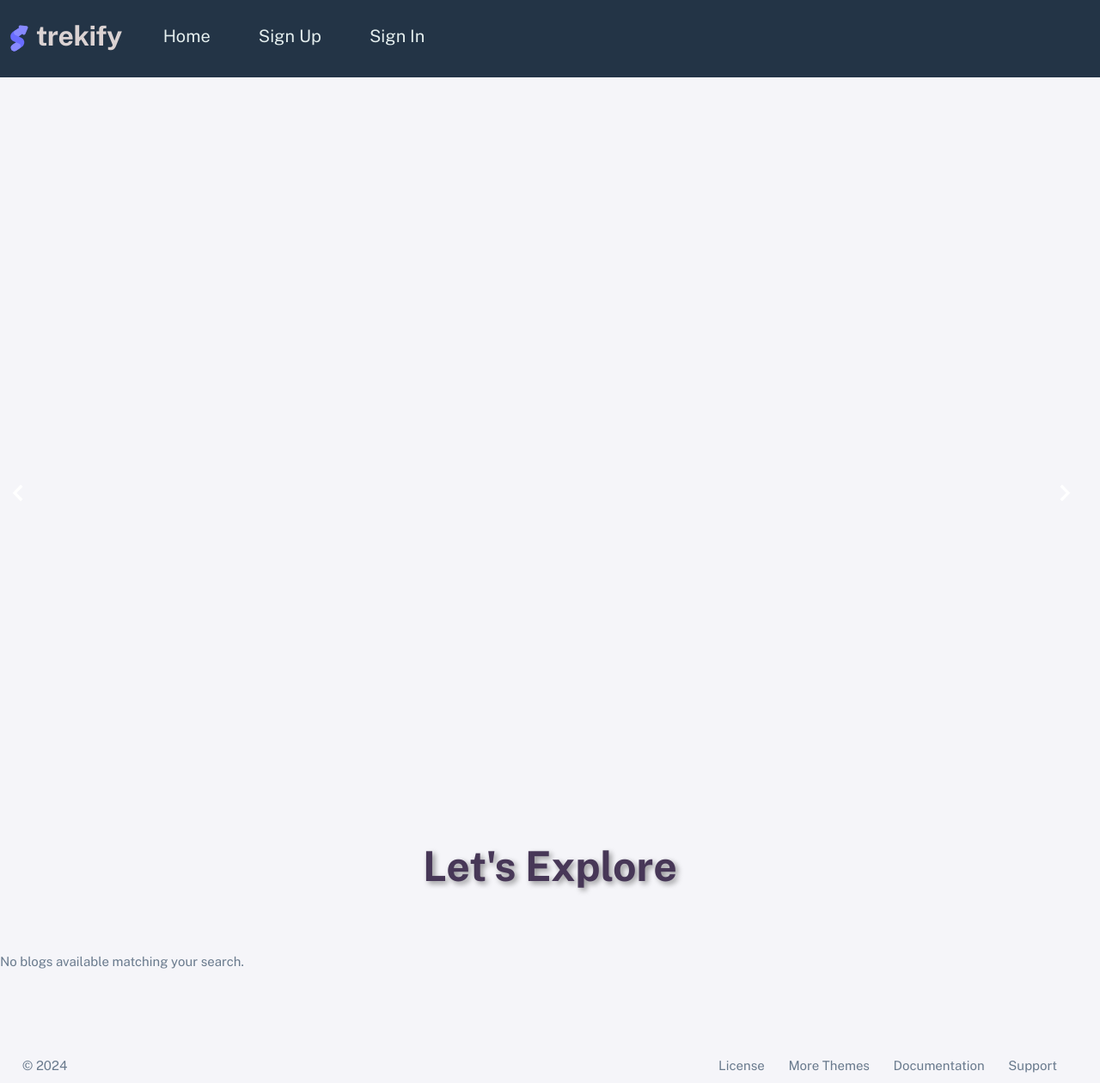
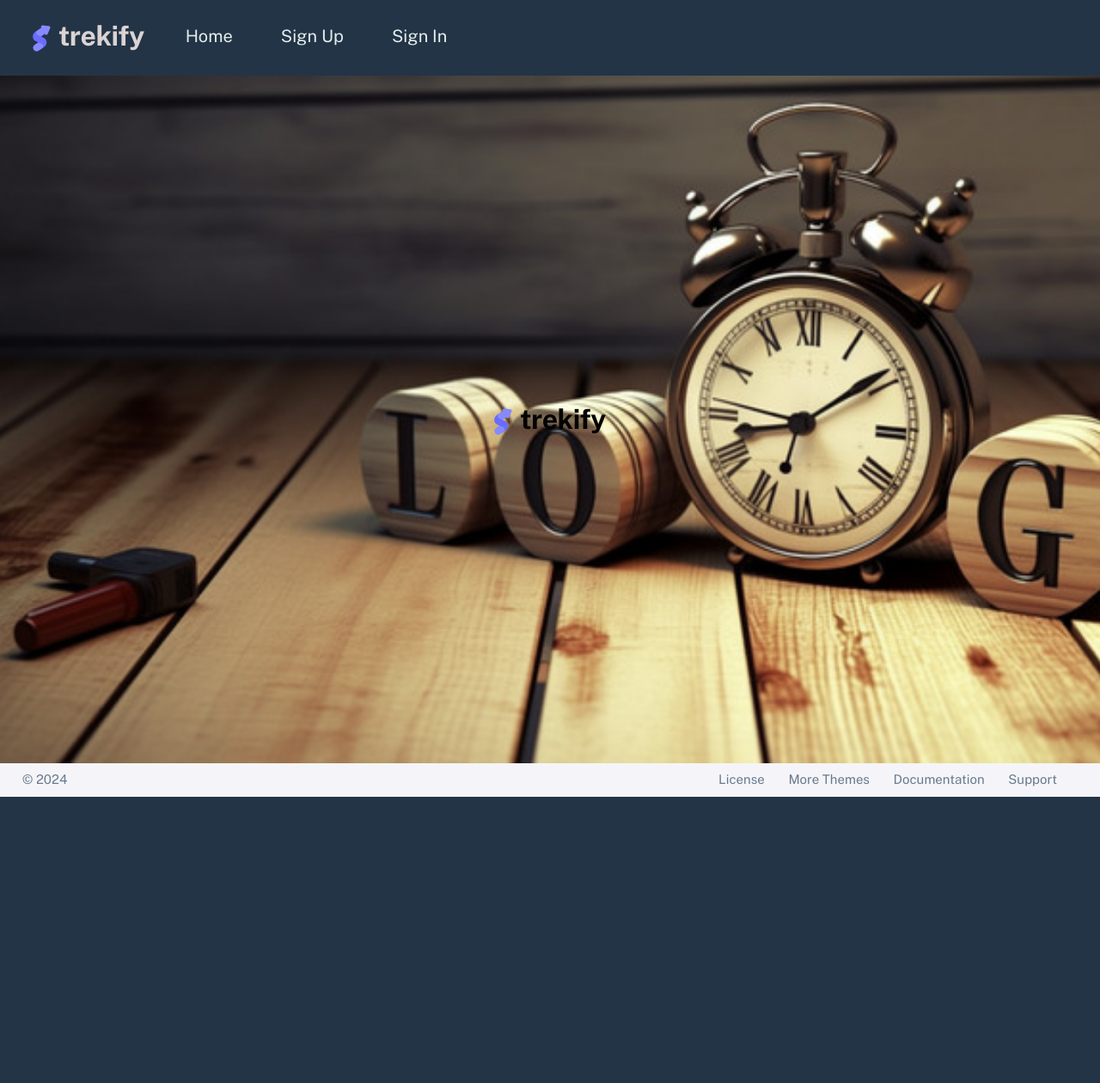
Before and after one commit to Shiljababu/BlogProject, a Django app: page / in a window 1280 px wide. Shown: the whole page at 86% size. After the commit the page ends 927 px from the top, so only its background shows below. Run offline with Django 5.2, Linux system fonts and the light colour scheme; some libraries are stand-ins or nearby versions.

Commit message:
first commit

```diff
--- a/sitevisitor/templates/sitevisitor/site_home.html
+++ b/sitevisitor/templates/sitevisitor/site_home.html
@@ -2,276 +2,101 @@
 {% extends 'sitevisitor/site_base.html' %}
 {% load static %}
 {% block title %}
-    Blog | UserHome
+    Blog | SiteHome
 {% endblock %}
 {% block content %}
 
-<!-- Include Font Awesome -->
-<link rel="stylesheet" href="https://cdnjs.cloudflare.com/ajax/libs/font-awesome/5.15.4/css/all.min.css">
+<div class="container-xxl background-image d-flex justify-content-center align-items-center" style="margin-top: -10px;">
+    <div class="text-center">
+        <!-- TrekiFy Logo -->
+        <div class="app-brand demo logo-background">
+            <a href="index.html" class="app-brand-link">
+                <span class="app-brand-logo demo">
+                    <svg
+                      width="200%"
+                      height="200%"
+                      viewBox="0 0 25 42"
+                      version="1.1"
+                      xmlns="http://www.w3.org/2000/svg"
+                      xmlns:xlink="http://www.w3.org/1999/xlink">
+                        <!-- SVG paths here -->
+                         <!-- Logo -->
 
-<!-- Main Content Wrapper -->
-<div class="page-content">
+                      <defs>
+                        <path
+                          d="M13.7918663,0.358365126 L3.39788168,7.44174259 C0.566865006,9.69408886 -0.379795268,12.4788597 0.557900856,15.7960551 C0.68998853,16.2305145 1.09562888,17.7872135 3.12357076,19.2293357 C3.8146334,19.7207684 5.32369333,20.3834223 7.65075054,21.2172976 L7.59773219,21.2525164 L2.63468769,24.5493413 C0.445452254,26.3002124 0.0884951797,28.5083815 1.56381646,31.1738486 C2.83770406,32.8170431 5.20850219,33.2640127 7.09180128,32.5391577 C8.347334,32.0559211 11.4559176,30.0011079 16.4175519,26.3747182 C18.0338572,24.4997857 18.6973423,22.4544883 18.4080071,20.2388261 C17.963753,17.5346866 16.1776345,15.5799961 13.0496516,14.3747546 L10.9194936,13.4715819 L18.6192054,7.984237 L13.7918663,0.358365126 Z"
+                          id="path-1"
+                        ></path>
+                        <path
+                          d="M5.47320593,6.00457225 C4.05321814,8.216144 4.36334763,10.0722806 6.40359441,11.5729822 C8.61520715,12.571656 10.0999176,13.2171421 10.8577257,13.5094407 L15.5088241,14.433041 L18.6192054,7.984237 C15.5364148,3.11535317 13.9273018,0.573395879 13.7918663,0.358365126 C13.5790555,0.511491653 10.8061687,2.3935607 5.47320593,6.00457225 Z"
+                          id="path-3"
+                        ></path>
+                        <path
+                          d="M7.50063644,21.2294429 L12.3234468,23.3159332 C14.1688022,24.7579751 14.397098,26.4880487 13.008334,28.506154 C11.6195701,30.5242593 10.3099883,31.790241 9.07958868,32.3040991 C5.78142938,33.4346997 4.13234973,34 4.13234973,34 C4.13234973,34 2.75489982,33.0538207 2.37032616e-14,31.1614621 C-0.55822714,27.8186216 -0.55822714,26.0572515 -4.05231404e-15,25.8773518 C0.83734071,25.6075023 2.77988457,22.8248993 3.3049379,22.52991 C3.65497346,22.3332504 5.05353963,21.8997614 7.50063644,21.2294429 Z"
+                          id="path-4"
+                        ></path>
+                        <path
+                          d="M20.6,7.13333333 L25.6,13.8 C26.2627417,14.6836556 26.0836556,15.9372583 25.2,16.6 C24.8538077,16.8596443 24.4327404,17 24,17 L14,17 C12.8954305,17 12,16.1045695 12,15 C12,14.5672596 12.1403557,14.1461923 12.4,13.8 L17.4,7.13333333 C18.0627417,6.24967773 19.3163444,6.07059163 20.2,6.73333333 C20.3516113,6.84704183 20.4862915,6.981722 20.6,7.13333333 Z"
+                          id="path-5"
+                        ></path>
+                      </defs>
+                      <g id="g-app-brand" stroke="none" stroke-width="1" fill="none" fill-rule="evenodd">
+                        <g id="Brand-Logo" transform="translate(-27.000000, -15.000000)">
+                          <g id="Icon" transform="translate(27.000000, 15.000000)">
+                            <g id="Mask" transform="translate(0.000000, 8.000000)">
+                              <mask id="mask-2" fill="white">
+                                <use xlink:href="#path-1"></use>
+                              </mask>
+                              <use fill="#696cff" xlink:href="#path-1"></use>
+                              <g id="Path-3" mask="url(#mask-2)">
+                                <use fill="#696cff" xlink:href="#path-3"></use>
+                                <use fill-opacity="0.2" fill="#FFFFFF" xlink:href="#path-3"></use>
+                              </g>
+                              <g id="Path-4" mask="url(#mask-2)">
+                                <use fill="#696cff" xlink:href="#path-4"></use>
+                                <use fill-opacity="0.2" fill="#FFFFFF" xlink:href="#path-4"></use>
+                              </g>
+                            </g>
+                            <g
+                              id="Triangle"
+                              transform="translate(19.000000, 11.000000) rotate(-300.000000) translate(-19.000000, -11.000000) "
+                            >
+                              <use fill="#696cff" xlink:href="#path-5"></use>
+                              <use fill-opacity="0.2" fill="#FFFFFF" xlink:href="#path-5"></use>
+                            </g>
+                          </g>
+                        </g>
+                      </g>
 
-        <div class="container mt-4" id="search-bar" style="display: none;">
-            <form method="GET" action="{% url 'userhome' %}" class="d-flex">
-                <input class="form-control me-2" type="text" name="q" placeholder="Search for blogs or username" aria-label="Search" value="{{ query }}"
-                style="background-color: #ffffff; color: #333333; border: 2px solid #24d7f7;" />
-                <button class="btn btn-outline-primary" type="submit" style="background-color: #1cd9fa; color: #ffffff; border-color: #050505;">Search</button>
-            </form>
+              <!-- /Logo -->
+                    </svg>
+                </span>
+                <span class="app-brand-text demo menu-text fw-bolder ms-2"
+                      style="font-size: 2rem; color: rgb(3, 3, 3);">TrekiFy</span>
+            </a>
         </div>
-        <div id="blogCarousel" class="carousel slide" data-bs-ride="carousel" style="position: relative; width: 100vw; height: 100vh; overflow: hidden; margin-top: 20px !important; padding: 0; margin-left: -10px;">
-    <div class="carousel-inner" style="height: 100%;">
-        {% for blog in blogs %}
-        {% if blog.author != request.user %}
-        <div class="carousel-item {% if forloop.first %}active{% endif %}" style="height: 100%;">
-            <img src="{% if blog.blog_image %}{{ blog.blog_image.url }}{% else %}{% static 'assets/img/elements/2.jpg' %}{% endif %}"
-                 class="d-block w-100"
-                 alt="Blog image"
-                 style="height: 100%; width: 100%; object-fit: cover;">
-            <div class="carousel-caption d-none d-md-block">
-                <h5>{{ blog.title }}</h5>
-                <p class="truncate-description">{{ blog.description|truncatewords:20 }}</p>
-                <a href="{% url 'site_login' blog.id %}" class="btn btn-info">Read More</a>
-            </div>
-        </div>
-        {% endif %}
-        {% endfor %}
+        <!-- End of TrekiFy Logo -->
     </div>
-    <button class="carousel-control-prev" type="button" data-bs-target="#blogCarousel" data-bs-slide="prev" style="width: 5%;">
-        <span class="carousel-control-prev-icon" aria-hidden="true"></span>
-        <span class="visually-hidden">Previous</span>
-    </button>
-    <button class="carousel-control-next" type="button" data-bs-target="#blogCarousel" data-bs-slide="next" style="width: 5%;">
-        <span class="carousel-control-next-icon" aria-hidden="true"></span>
-        <span class="visually-hidden">Next</span>
-    </button>
 </div>
+<style>
+    .background-image {
+    height: 100vh;
+    margin: 0;
+    padding: 0;
+    background-image: url('static/images/image.png'); /* Ensure the path is correct */
 
-
-
-        <style>
-
-
-.truncate-description {
-    /* Ensure the element doesn't exceed its container */
-    overflow: hidden;
-    /* Add ellipsis (...) for overflowing text */
-    text-overflow: ellipsis;
-    /* Limit the height of the text block (adjust as needed) */
-    max-height: 3.6em; /* Adjust based on your font size and line-height */
-    /* Force a single line of text */
-    white-space: nowrap;
-    /* Add some padding and margin if needed */
-    margin-bottom: 1rem;
+    background-size: cover;
+    background-position: center;
 }
 
-/* Adjust this if you need multiline truncation */
-.truncate-description-multiline {
-    display: -webkit-box;
-    -webkit-line-clamp: 3;
-    line-clamp: 3; /* Number of lines to show before truncating */
-    -webkit-box-orient: vertical;
-    overflow: hidden;
-    text-overflow: ellipsis;
-    max-height: 5.4em; /* Adjust based on line height and number of lines */
+.logo-background {
+    display: flex;
+    justify-content: center;
+    align-items: center;
+    flex-direction: column;
+    padding: 20px;
+    border-radius: 10px;
 }
 
-            .container {
-    max-width: 100% !important;
-    overflow-x: hidden  !important; /* Prevent horizontal scrolling */
-    padding: 0; /* Remove padding if it's causing overflow */
-}
-
-            .blog-card {
-                position: relative;
-                background-color: white;
-                transition: background-color 0.3s ease, transform 0.3s ease;
-                border: 1px solid #ddd;
-                border-radius: 5px;
-                overflow: hidden;
-                display: flex;
-                flex-direction: column;
-                height: 400px !important; /* Reduced height */
-                width: 90% !important; /* Reduce width if needed */
-            }
-
-            .blog-card:hover {
-                background-color: #5aecf7; /* Change background color on hover */
-                transform: translateY(-5px); /* Slight lift effect on hover */
-            }
-            .blog-image {
-                width: 100%;
-                height: 100%;
-                object-fit: cover;
-                transition: transform 0.3s ease;
-            }
-
-            .blog-image-container:hover .blog-image {
-                transform: scale(1.5) translateY(-5px);
-            }
-
-
-            /* Blog Image Container */
-            .blog-image-container {
-                position: relative;
-                width: 100%;
-                height: 50%; /* Adjust based on new design */
-                overflow: hidden;
-            }
-
-            .blog-image-container img {
-                width: 100%;
-                height: 100%;
-                object-fit: cover;
-            }
-
-            /* View Icon */
-            .view-icon {
-                position: absolute;
-                top: 50%;
-                left: 50%;
-                transform: translate(-50%, -50%);
-                font-size: 30px; /* Reduced icon size */
-                color: white;
-                opacity: 0;
-                transition: opacity 0.3s ease, color 0.3s ease, font-size 0.3s ease;
-            }
-
-            .blog-image-container:hover .view-icon {
-                opacity: 1;
-            }
-
-            .view-icon:hover {
-                color: #007bff; /* Blue color on hover */
-                font-size: 35px; /* Slight increase on hover */
-            }
-
-            /* Blog Content */
-            .blog-content {
-                padding: 10px; /* Reduced padding */
-                flex-grow: 1;
-            }
-
-            .blog-title {
-                font-size: 1rem; /* Reduced font size */
-                font-weight: bold;
-                margin-bottom: 5px; /* Reduced margin */
-            }
-
-            /* Truncate description */
-            .blog-description {
-                display: -webkit-box;
-                -webkit-box-orient: vertical;
-                overflow: hidden;
-                text-overflow: ellipsis;
-                -webkit-line-clamp: 2; /* Reduced lines */
-                line-clamp: 2;
-                margin-bottom: 10px; /* Reduced margin */
-            }
-
-            /* Blog Footer */
-            .blog-footer {
-                display: flex;
-                justify-content: flex-end;
-                padding: 5px; /* Reduced padding */
-            }
-
-            .blog-footer .btn {
-                font-size: 0.75rem; /* Reduced button font size */
-                margin-left: 5px; /* Reduced margin */
-            }
-
-            /* Adjust the page content */
-            .page-content {
-                margin-top: 3.5rem; /* Adjust based on navbar height */
-                padding: 0;
-                margin-left: 0px; /* Adjust margin to move the page content left */
-                margin-right: 0px;
-            }
-
-            .container, .container-fluid {
-                padding: 0;
-                margin: 0;
-            }
-
-            /* Card */
-            .card {
-                border: 20px solid #f3f0f0;
-                border-radius: 20px !important;
-                margin-left: 20px;
-                box-shadow: 40px 40px 40px rgba(0, 0, 0, 0.15);
-            }
-
-
-            </style>
-<div class="text-center mx-auto mb-5" data-wow-delay="0.1s" style="max-width: 500px;">
-    <p class="text-primary text-uppercase mb-2" style="font-size: 1.2rem; font-weight: bold; color: #ff5722; text-shadow: 2px 2px 4px rgba(0,0,0,0.5);"></p>
-    <h1 class="display-6 mb-4" style="font-size: 3rem; font-weight: bold; color: #473757; text-shadow: 3px 3px 6px rgba(0,0,0,0.4);">Let's Explore</h1>
-</div>
-
-<div class="container-fluid flex-grow-1 container-p-y">
-    <!-- Display Blogs -->
-    <div class="row mb-5">
-        {% if blogs %}
-            {% for blog in blogs %}
-            <div class="col-md-4 mb-3">
-                <div class="blog-card card mb-5">
-                    <!-- Blog Image Section -->
-                    <div class="blog-image-container">
-                        {% if blog.blog_image %}
-                        <img class="blog-image" src="{{ blog.blog_image.url }}" alt="Blog image" />
-                        {% else %}
-                        <img class="card-img img-fluid" src="{% static 'assets/img/elements/2.jpg' %}" alt="Default image" />
-                        {% endif %}
-                        <!-- View Icon in the Image -->
-                        <a href="{% url 'site_login' blog.id %}" class="view-icon">
-                            <i class="fas fa-eye"></i>
-                        </a>
-                    </div>
-
-                    <!-- Blog Content Section -->
-                    <div class="blog-content">
-                        <h5 class="blog-title">{{ blog.title|default:"Blog Title" }}</h5>
-                        <span class="text-muted" style="font-size: 0.9rem;">by {{ blog.author.username }}</span>
-                        <p class="blog-description">
-                            {{ blog.description|default:"Lorem ipsum dolor sit amet, consectetur adipiscing elit." }}
-                        </p>
-                    </div>
-
-                    <!-- Blog Footer with Buttons -->
-                    <div class="blog-footer">
-                        {% if user.is_authenticated and blog.author == user %}
-                        <a href="{% url 'site_login' blog.id %}" class="btn btn-outline-primary btn-sm">Edit</a>
-                        <form method="POST" action="{% url 'site_login' blog.id %}" style="display:inline;">
-                            {% csrf_token %}
-                            <button type="submit" class="btn btn-danger btn-sm">Delete</button>
-                        </form>
-                        {% endif %}
-                    </div>
-                </div>
-            </div>
-            {% endfor %}
-        {% else %}
-        <div class="col-md-12">
-            <p>No blogs available matching your search.</p>
-        </div>
-        {% endif %}
-    </div>
-
-
-</div>
-</div>
-
-
-<script>
-document.getElementById('toggle-search').addEventListener('click', function() {
-var searchBar = document.getElementById('search-bar');
-if (searchBar.style.display === 'none' || searchBar.style.display === '') {
-searchBar.style.display = 'block';
-} else {
-searchBar.style.display = 'none';
-}
-});
-</script>
-
+</style>
 {% endblock %}
```
